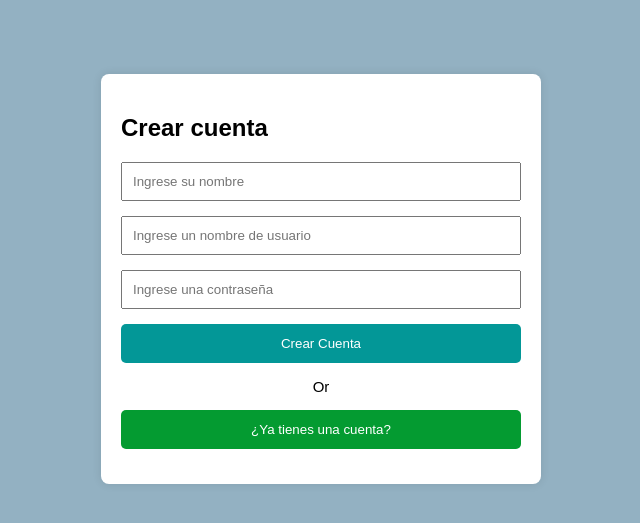
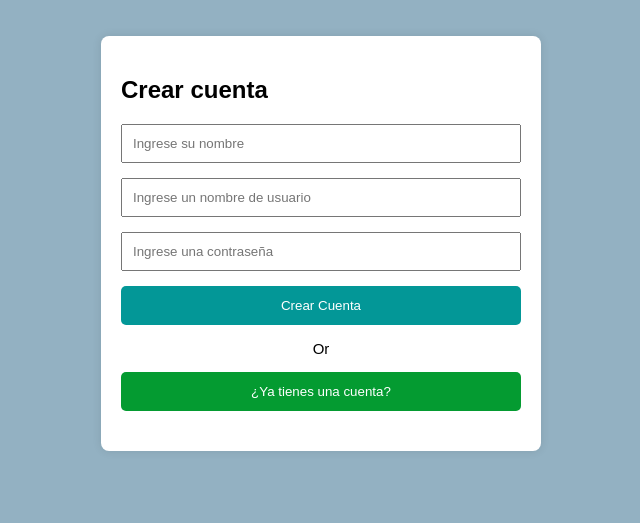
Before and after one commit to jhonn932/agenda-contacto-app, a Flask app: page /registro in a window 1280 px wide. Shown: the top 523 px of the page, without its empty margins (319-959 px from the left). Run offline with Flask 3, Linux system fonts and the light colour scheme.

Commit message:
se modificaron algunos estilos en el formulario para que quede mejor

```diff
--- a/static/styles.css
+++ b/static/styles.css
@@ -1,6 +1,7 @@
 body {
     font-family: sans-serif;
     background: #93b1c2;
+    margin: 0;
 }
 
 .body2 {
@@ -20,11 +21,12 @@ p {
     font-size: 15px;
 }
 
-div {
+.formulario {
     background: white;
-    padding: 20px;
+    padding: 20px 20px;
     max-width: 400px;
-    margin: 30px auto;
+    margin: auto;
+    padding-bottom: 25px;
     border-radius: 8px;
     box-shadow: 0 0 10px rgba(0,0,0,0.1);
 }
@@ -86,6 +88,7 @@ button {
 }
 
 .mensaje {
+    padding: 25px;
     color: red;
     text-align: center;
 }
```
